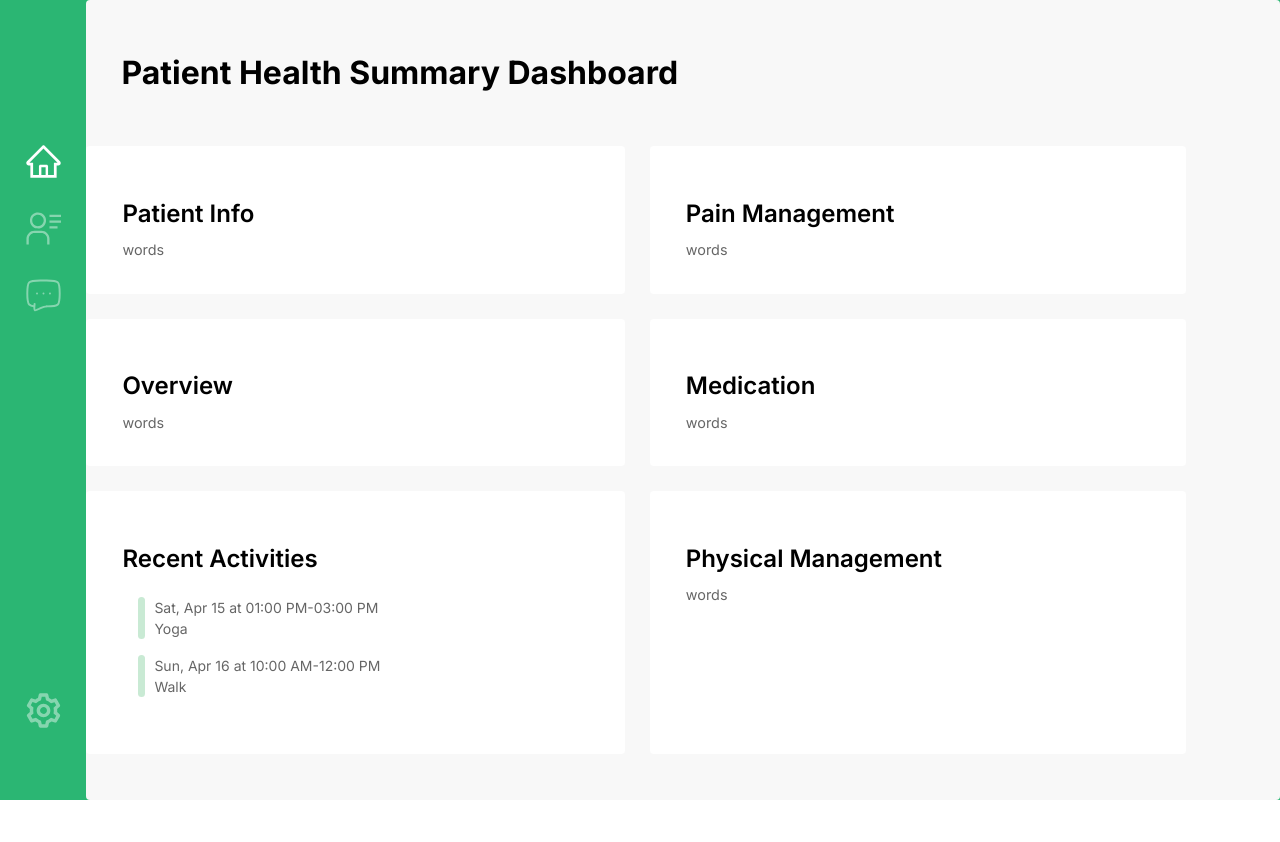
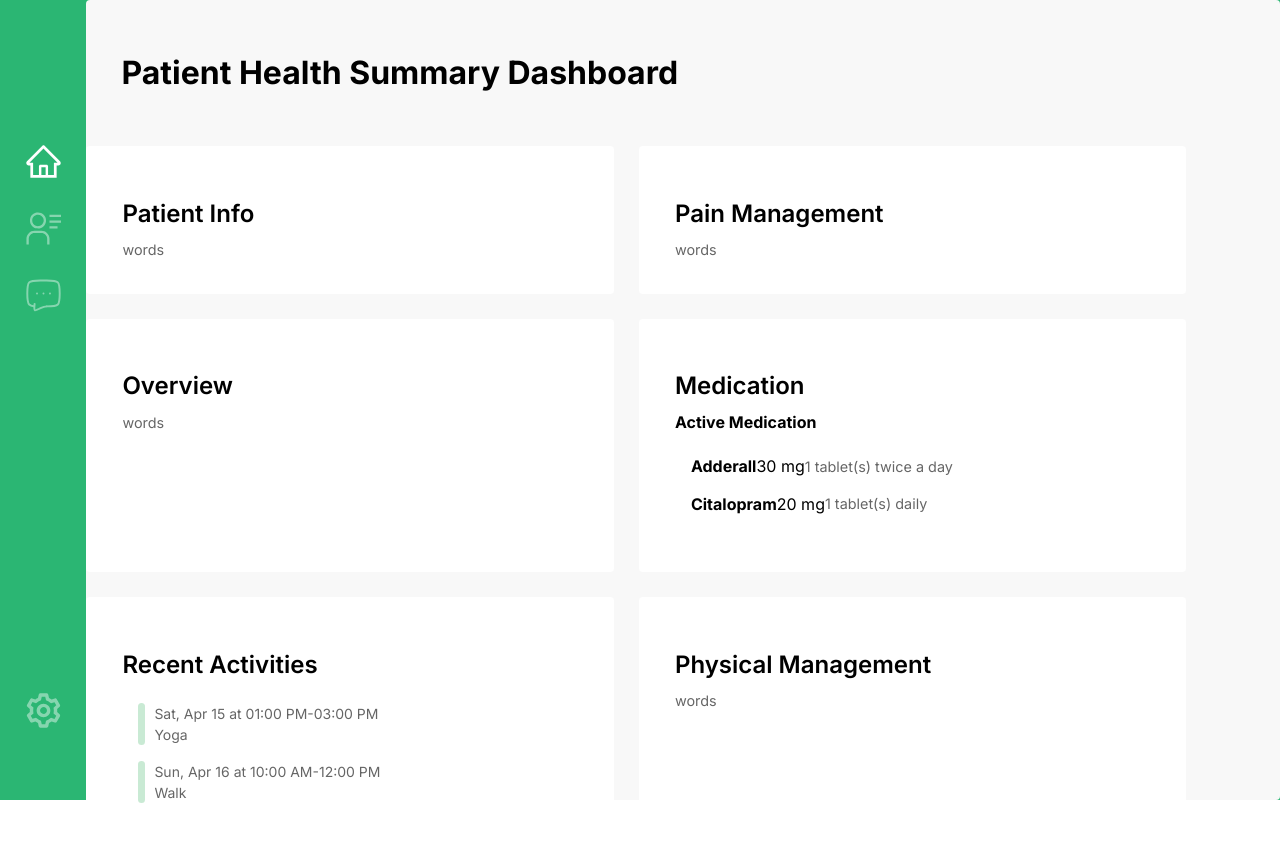
Before and after one commit to tim-tersigni/nerveli-dashboard-prototype, a Next.js app: page / in a window 1280 px wide. Shown: the top 842 px of the page. Before the commit the page ends 800 px from the top, so only its background shows below. Built offline with nearby package versions, Linux system fonts and the light colour scheme.

Commit message:
medication card

```diff
--- /dev/null
+++ b/components/medication-list.module.css
@@ -0,0 +1,25 @@
+.medList {
+    position: relative;
+    padding-left: 1rem;
+    margin-bottom: 1rem;
+    list-style: none;
+}
+
+.medication {
+    position: relative;
+    display: flex;
+    align-items: center;
+    margin: 0;
+    padding: 0.5rem 0;
+    border-radius: 8px;
+
+}
+
+.medName {
+    font-weight: bold;
+    display: inline;
+}
+
+.bar {
+
+}
--- /dev/null
+++ b/components/medication-list.tsx
@@ -0,0 +1,46 @@
+import React, {ReactNode} from "react";
+import Card from './card'
+import styles from './medication-list.module.css'
+
+const medications = [
+    {
+        id: "1",
+        name: "Adderall",
+        dosage: 30,
+        frequency: "twice a day",
+        numTablets: 1,
+        refillsRemaining: 0
+    },
+    {
+        id: "2",
+        name: "Citalopram",
+        dosage: 20,
+        frequency: "daily",
+        numTablets: 1,
+        refillsRemaining: 11
+
+    },
+]
+
+function MedicationList() {
+    return (
+        <Card title="Medication">
+        <b>Active Medication</b>
+        <ul className={styles.medList}>
+            {medications.map((med) => (
+                <li key={med.id} className={styles.medication}>
+                    <div className={styles.medName}> {med.name}{" "}</div>
+                    {med.dosage} {" mg "}
+                    <p>
+                        {med.numTablets} {" tablet(s) "}
+                        {med.frequency}
+                    </p>
+                    <div className={styles.bar}></div>
+                </li>
+            ))}
+      </ul>
+        </Card>
+    )
+}
+
+export default MedicationList;
--- a/pages/index.tsx
+++ b/pages/index.tsx
@@ -8,6 +8,7 @@ import Card from '@/components/card'
 import ActivityList from '@/components/activity-list'
 import { profile } from 'console'
 import Image from 'next/image'
+import MedicationList from '@/components/medication-list'
 
 const inter = Inter({ subsets: ['latin'] })
 
@@ -36,9 +37,7 @@ export default function Home() {
             <Card title="Overview" body="words">
               {" "}
             </Card>
-            <Card title="Medication" body="words">
-              {" "}
-            </Card>
+            <MedicationList/>
             <ActivityList/>
             <Card title="Physical Management" body="words">
               {" "}
```
Also changed, not shown: package.json (+7 -5 lines), 1 other file (tests, documents, lock files or other folders).
